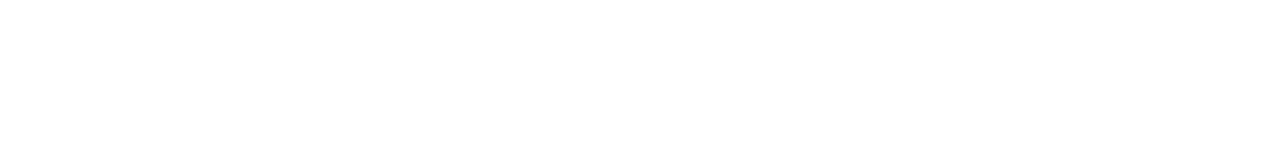
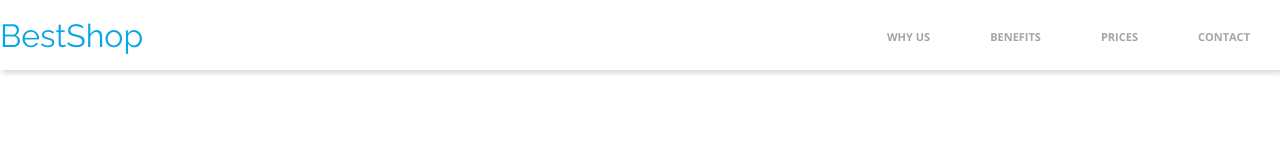
Before and after one commit to ellare/one_page_from_adobe_xd, a plain HTML site: page index.html in a window 1280 px wide. Drawn offline with nearby package versions, Linux system fonts and the light colour scheme.

Commit message:
header - menu

```diff
--- a/css/style.css
+++ b/css/style.css
@@ -13,3 +13,40 @@ body{
     max-width: 1352px;
     margin: 0 auto;
 }
+.page-header-box{
+    box-shadow: 2px 3px 5px #00000029;
+}
+.page-header{
+    display: flex;
+    justify-content: space-between;
+    align-items: center;
+    height: 70px;
+}
+.page-header > a{
+    color: #08A6E4;
+    font-size: 32px;
+    text-decoration: none;
+}
+.page-header > nav > ul{
+    display: flex;
+    justify-content: space-between;
+    align-items: center;
+    list-style: none;
+}
+.page-header > nav > ul > li{
+    padding: 24px 30px;
+}
+.page-header > nav > ul > li > a{
+    text-decoration: none;
+    text-transform: uppercase;
+    font-family: 'Open Sans', sans-serif;
+    font-size: 11px;
+    font-weight: bold;
+    color: #A5A5A5;
+}
+.page-header > nav > ul > li:hover{
+    border-bottom: 4px solid #08A6E4;
+}
+.page-header > nav > ul > li:hover > a{
+    color: #000000;
+}
--- a/index.html
+++ b/index.html
@@ -11,5 +11,29 @@
 </head>
 <body>
 
+<header>
+    <div class="page-header-box">
+        <div class="container page-header">
+            <a href="#">BestShop</a>
+            <nav>
+                <ul>
+                    <li>
+                        <a href="#">Why Us</a>
+                    </li>
+                    <li>
+                        <a href="#">Benefits</a>
+                    </li>
+                    <li>
+                        <a href="#">Prices</a>
+                    </li>
+                    <li>
+                        <a href="#">Contact</a>
+                    </li>
+                </ul>
+            </nav>
+        </div>
+    </div>
+</header>
+
 </body>
 </html>
```
